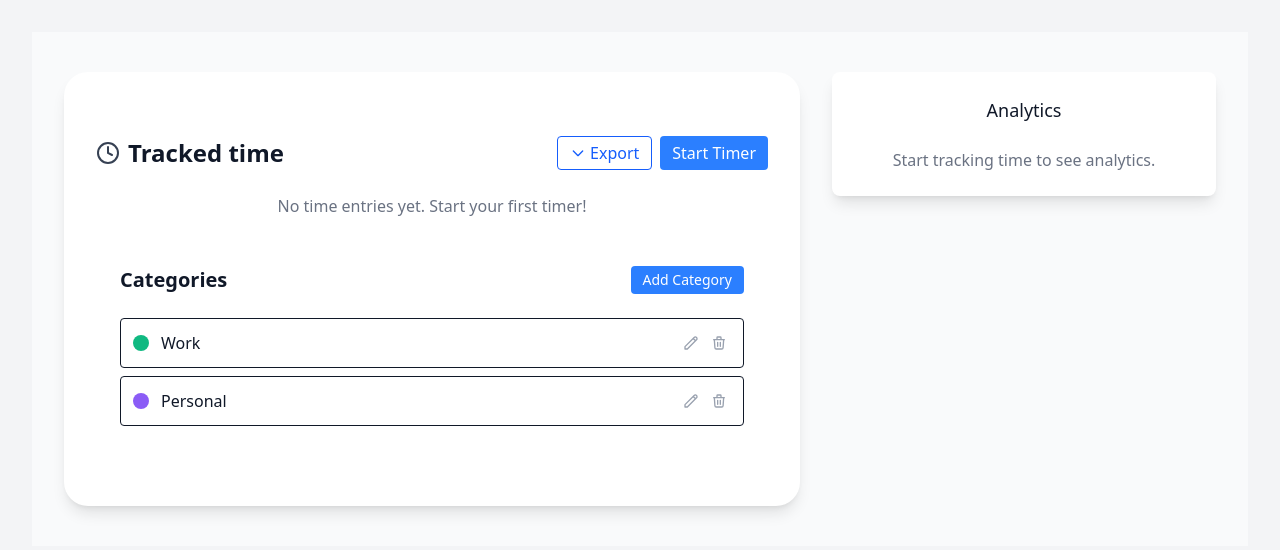
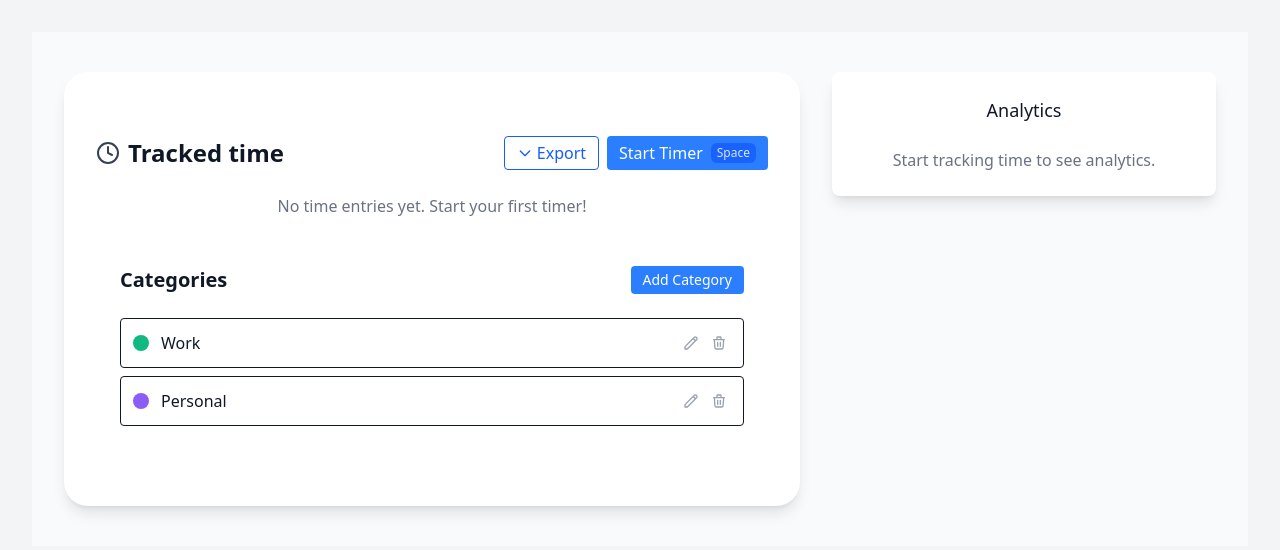
Before and after one commit to mauricedesaxe/time-tracker, a React (Vite) app: page / in a window 1280 px wide. Shown: the top 550 px of the page. Built offline with nearby package versions, Linux system fonts and the light colour scheme.

Commit message:
add space kbd

```diff
--- a/src/components/TimeTracker.tsx
+++ b/src/components/TimeTracker.tsx
@@ -493,6 +493,9 @@ const TimeTracker = () => {
                 className="flex items-center px-3 py-1 bg-blue-500 dark:bg-blue-600 text-white rounded hover:bg-blue-600 dark:hover:bg-blue-700 disabled:opacity-50"
               >
                 Start Timer
+                <span className="ml-2 px-1.5 py-0.5 text-xs bg-blue-600 dark:bg-blue-700 rounded-md opacity-80">
+                  Space
+                </span>
               </button>
             ) : (
               <button
@@ -500,6 +503,9 @@ const TimeTracker = () => {
                 className="flex items-center px-3 py-1 bg-red-500 dark:bg-red-600 text-white rounded hover:bg-red-600 dark:hover:bg-red-700 disabled:opacity-50"
               >
                 Stop Timer
+                <span className="ml-2 px-1.5 py-0.5 text-xs bg-red-600 dark:bg-red-700 rounded-md opacity-80">
+                  Space
+                </span>
               </button>
             )}
           </div>
```
